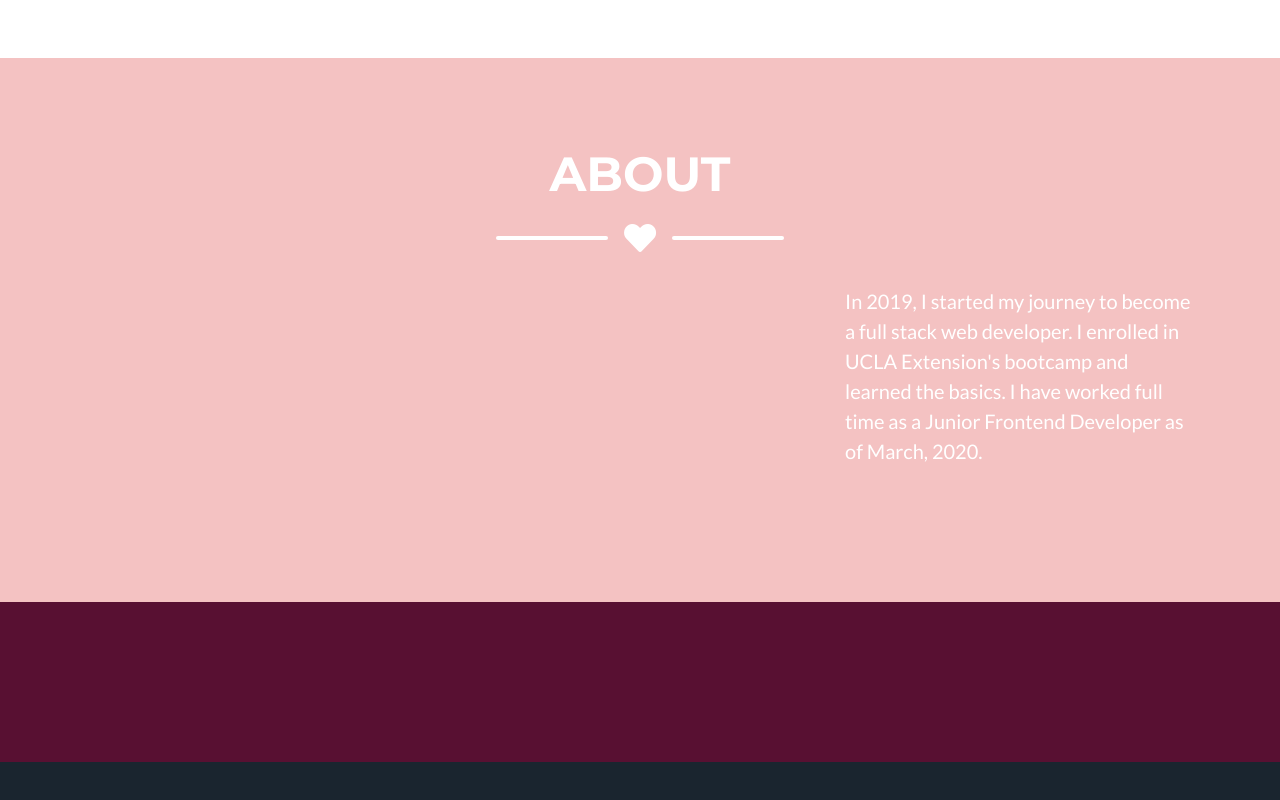
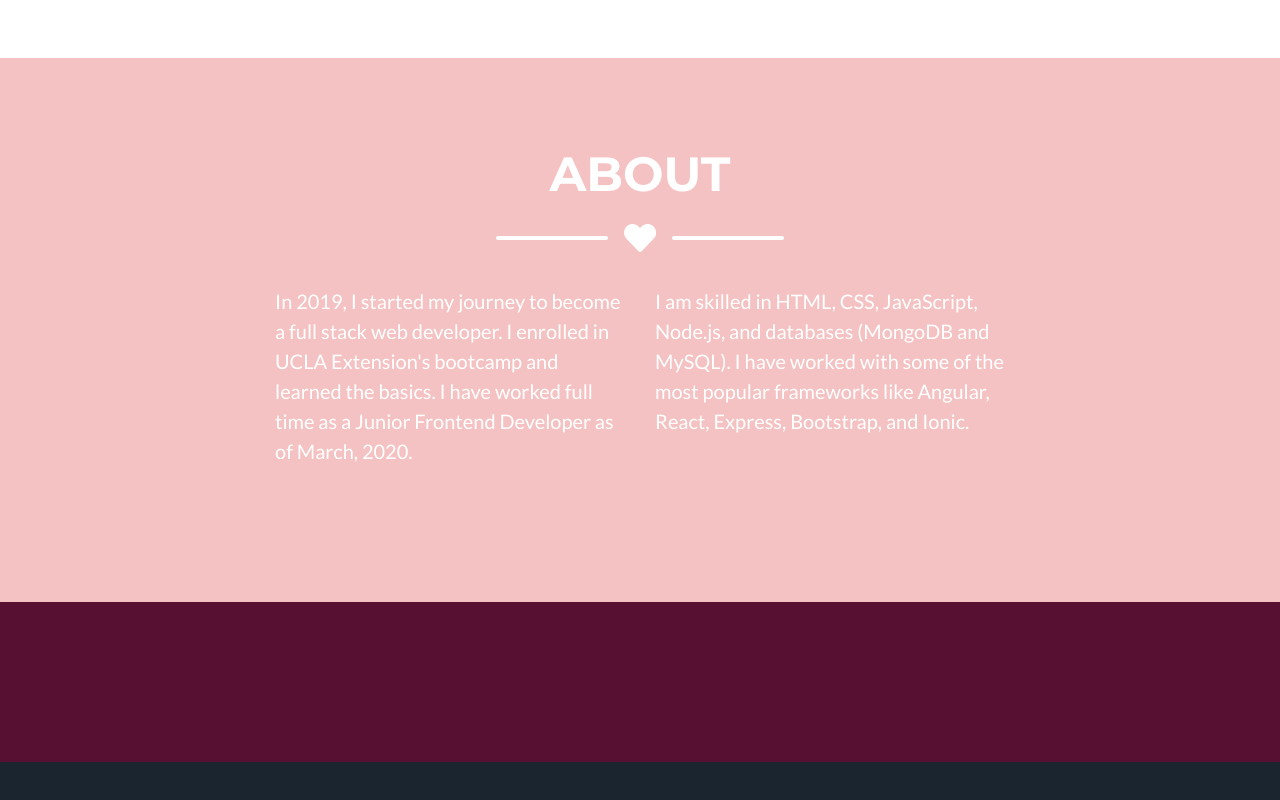
Before and after one commit to michelle-sokolov/updatedPortfolio, a website with bundled scripts: page index.html in a window 1280 px wide. Shown: the part 1368-2168 px from the top of the page. Built offline with nearby package versions, Linux system fonts and the light colour scheme.

Commit message:
fix on about section

```diff
--- a/index.html
+++ b/index.html
@@ -203,10 +203,15 @@
       <!-- About Section Content -->
       <div class="row">
         <div class="col-lg-4 ml-auto">
-          <p class="lead">
-            In 2019, I started my journey to become a full stack web developer.
+          <p class="lead"> In 2019, I started my journey to become a full stack web developer.
             I enrolled in UCLA Extension's bootcamp and learned the basics.
             I have worked full time as a Junior Frontend Developer as of March, 2020.
+          </p>
+        </div>
+        <div class="col-lg-4 mr-auto">
+          <p class="lead">
+            I am skilled in HTML, CSS, JavaScript, Node.js, and databases (MongoDB and MySQL).
+            I have worked with some of the most popular frameworks like Angular, React, Express, Bootstrap, and Ionic.
           </p>
         </div>
       </div>
```
